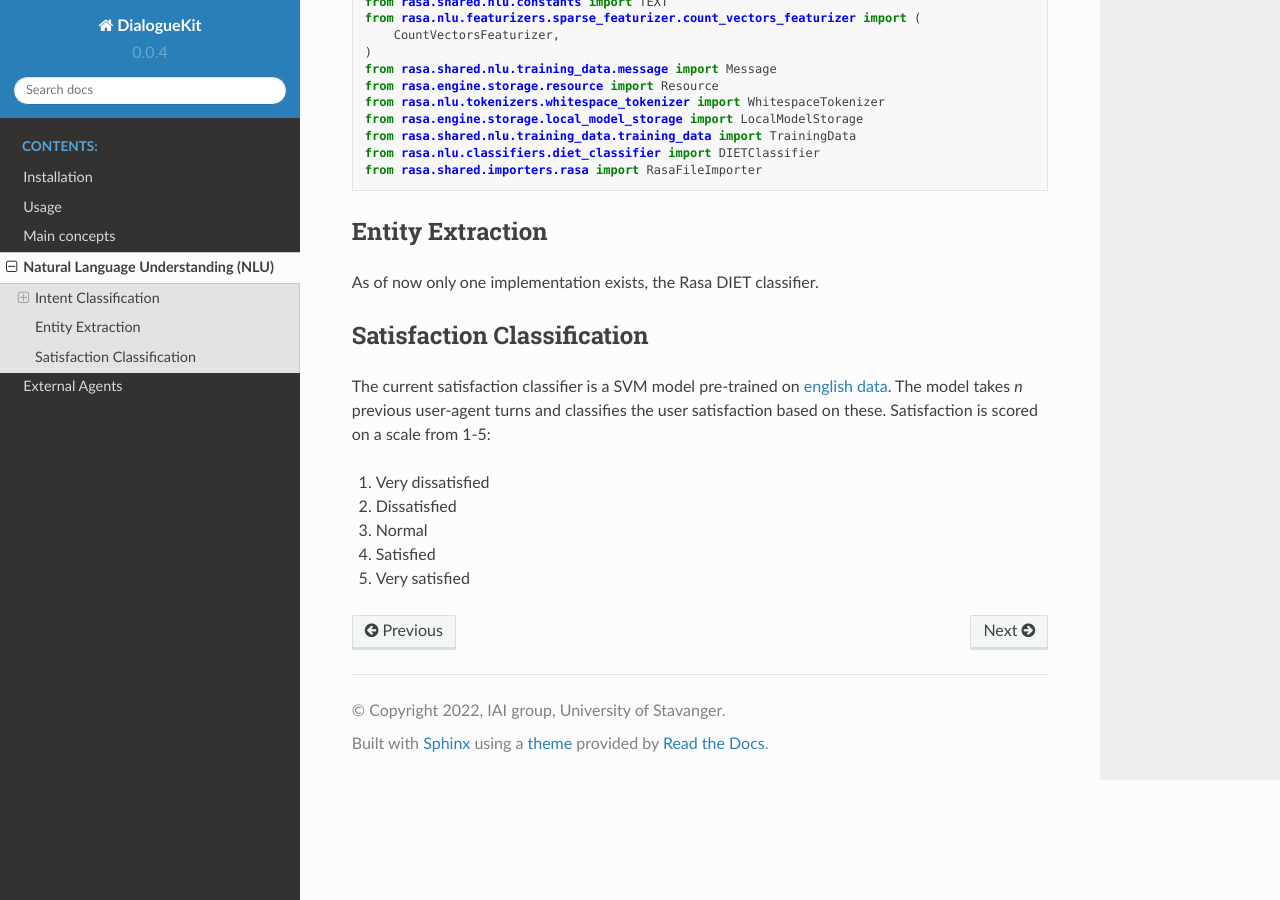
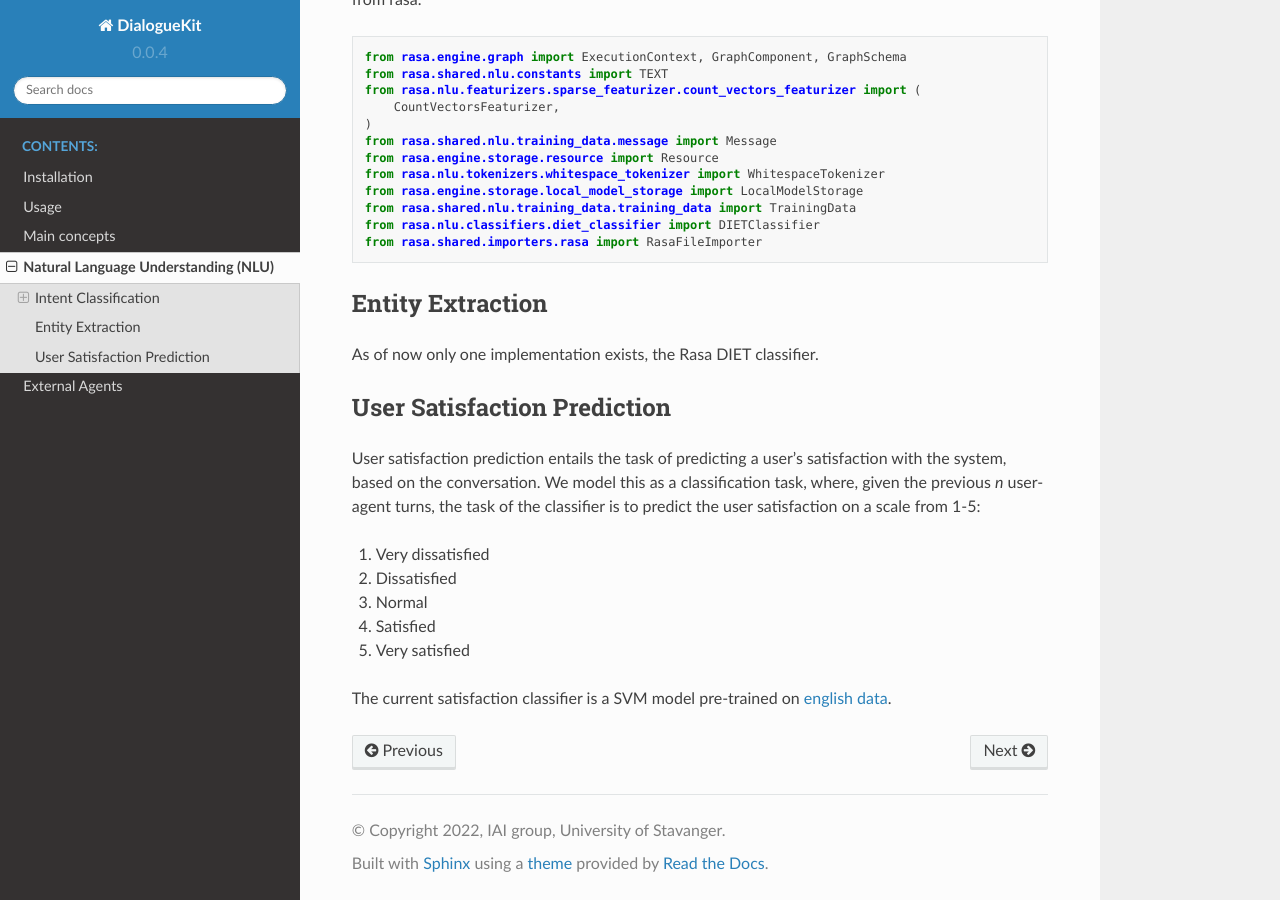
Before and after one commit to iai-group/DialogueKit, a Sphinx documentation site: the page built from docs/source/nlu.rst, in a window 1280 px wide and 900 px high, scrolled down 1096 px. Built offline with Sphinx 7.4.7 and the Read the Docs theme 2.0.0, drawn with Linux system fonts in a browser that asks for light colours; pages that are not in the unit, such as notebooks, are missing from menus; some of the changed text lies outside the part shown.

Commit message:
PR changes

```diff
--- a/docs/source/nlu.rst
+++ b/docs/source/nlu.rst
@@ -1,5 +1,7 @@
 Natural Language Understanding (NLU)
 ====================================
+
+The NLU component is responsible for obtaining a structured representation of text utterances. Currently, it entails intent classification, entity recognition, and user satisfaction prediction.
 
 Intent Classification
 ---------------------
@@ -16,7 +18,7 @@ An explanation of the implementation of Rasa DIET classifier can be read
 Rasa as a component library
 ^^^^^^^^^^^^^^^^^^^^^^^^^^^
 
-*diet_classifier_rasa* implement Rasa´s DIET classifier. This is a Dual Intent and Entity Transformer, their paper can be read
+*diet_classifier_rasa* implement Rasa's DIET classifier. This is a Dual Intent and Entity Transformer, their paper can be read
 `here. <https://arxiv.org/pdf/2004.09936.pdf>`_
 
 Normally one would use Rasa as the underlying platform. But for our use-case we need to use it as a component in Dialoguekit. This proved to be possible with a bit of effort. Rasa is distributed with a Apache 2.0 license, granting us free use.
@@ -57,14 +59,16 @@ Entity Extraction
 
 As of now only one implementation exists, the Rasa DIET classifier.
 
-Satisfaction Classification
+User Satisfaction Prediction
 ---------------------------
 
-The current satisfaction classifier is a SVM model pre-trained on `english data <https://github.com/sunnweiwei/user-satisfaction-simulation>`_.
-The model takes *n* previous user-agent turns and classifies the user satisfaction based on these. Satisfaction is scored on a scale from 1-5:
+User satisfaction prediction entails the task of predicting a user's satisfaction with the system, based on the conversation.
+We model this as a classification task, where, given the previous *n* user-agent turns, the task of the classifier is to predict the user satisfaction on a scale from 1-5:
 
 #. Very dissatisfied
 #. Dissatisfied
 #. Normal
 #. Satisfied
 #. Very satisfied
+
+The current satisfaction classifier is a SVM model pre-trained on `english data <https://github.com/sunnweiwei/user-satisfaction-simulation>`_.
```
